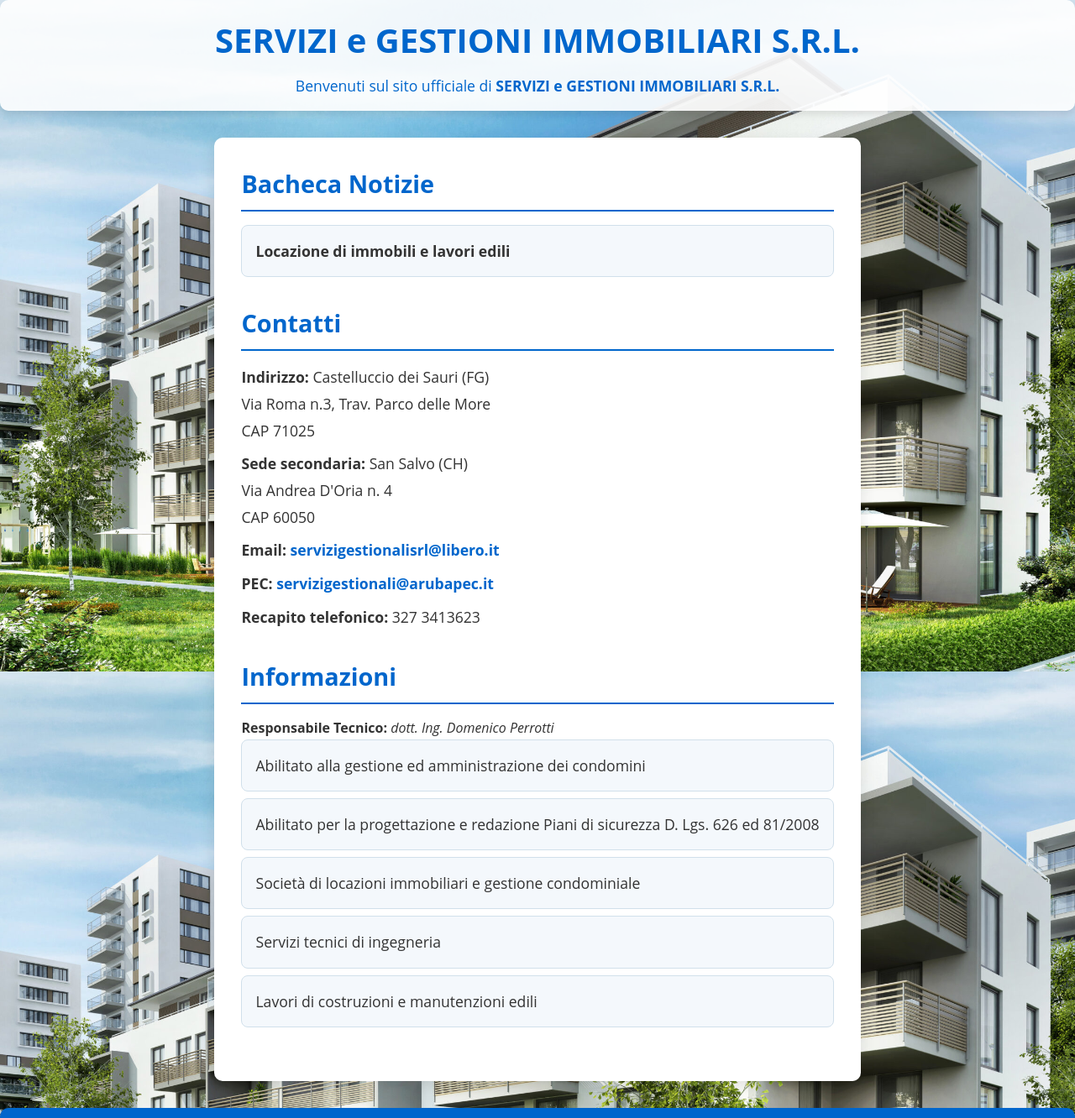
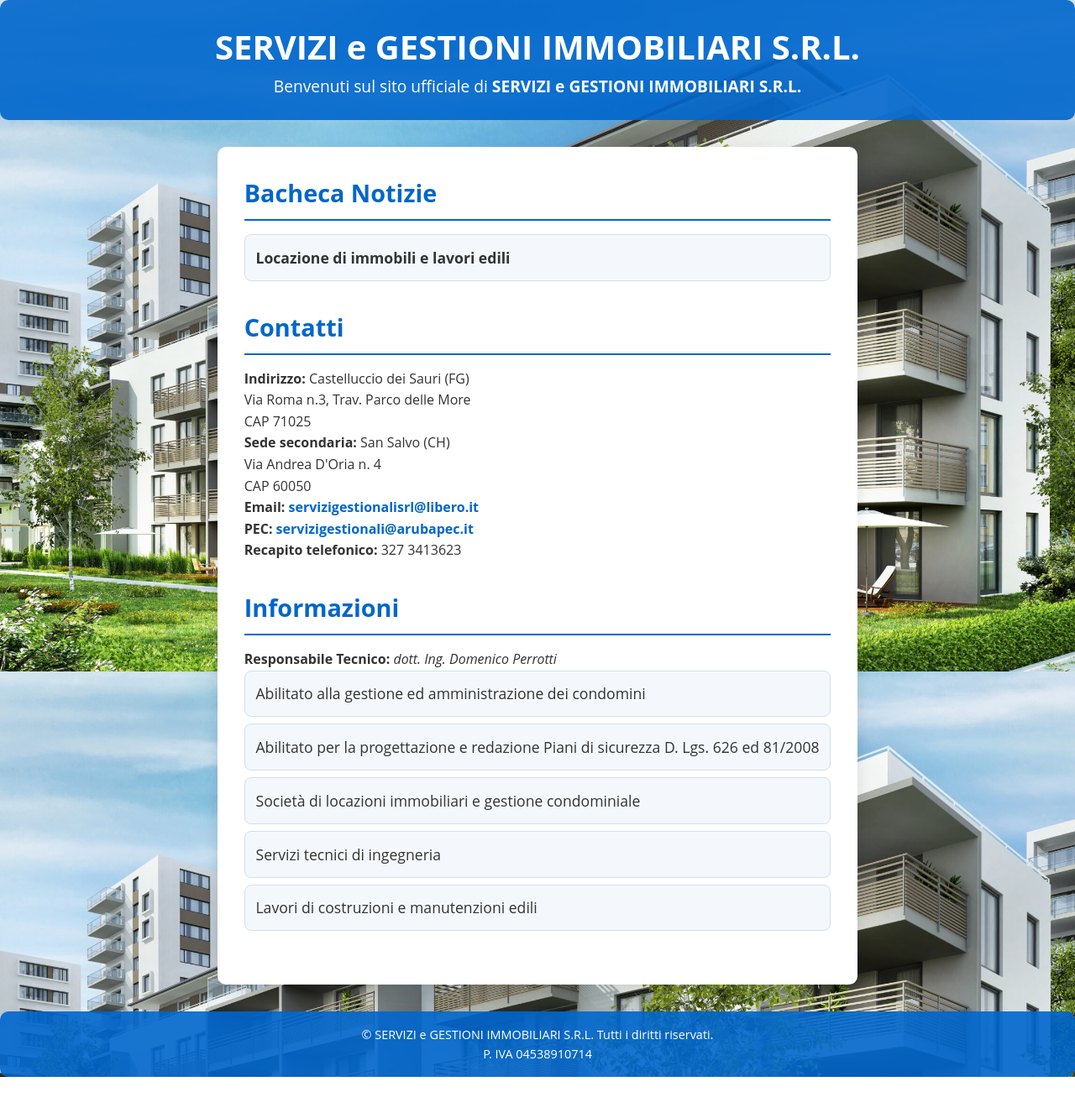
Before and after one commit to DomenicoPe/SERVIZI-e-GESTIONI-IMMOBILIARI-SRL, a plain HTML site: page index.html in a window 1280 px wide. Shown: the top 1332 px of the page at 84% size. After the commit the page ends 1283 px from the top, so only its background shows below. Drawn offline with Linux system fonts and the light colour scheme.

Commit message:
CSS edited

```diff
--- a/styles.css
+++ b/styles.css
@@ -11,42 +11,32 @@
     display: flex;
     flex-direction: column;
     min-height: 100vh;
-    background-image: url('background.jpg'); /* Sostituisci con il link dell'immagine */
+    background-image: url('background.jpg'); /* Assicurati che il file esista */
     background-size: cover;
     background-attachment: fixed;
     background-position: center;
     color: #333;
 }
 
-/* Header e testo iniziale */
-header {
-    background-color: rgba(0, 102, 204, 0.8); /* Aggiunto sfondo blu semi-trasparente */
-    color: #fff;
+/* Header e Footer */
+header, footer {
+    background-color: rgba(0, 102, 204, 0.9); /* Sfondo blu semi-trasparente */
+    color: white;
     text-align: center;
-    padding: 2rem 0;
-    box-shadow: 0 4px 8px rgba(0, 0, 0, 0.1);
+    padding: 1.5rem;
+    border-radius: 10px;
 }
 
 header h1 {
     font-size: 2.5rem;
-    margin-bottom: 0.5rem;
     font-weight: 700;
-    color: #0066cc;
 }
 
 header p {
-    font-size: 1.1rem;
-    color: #0066cc;
+    font-size: 1.2rem;
 }
 
-/* Opzioni per contrasto di testo */
-header, footer, main {
-    background-color: rgba(255, 255, 255, 0.9); /* Sfondo semi-trasparente per leggibilità */
-    border-radius: 10px;
-    padding: 1rem;
-}
-
-/* Stili principali */
+/* Contenuto principale */
 main {
     flex: 1;
     padding: 2rem;
@@ -57,10 +47,6 @@
     box-shadow: 0 6px 18px rgba(0, 0, 0, 0.1);
 }
 
-section {
-    margin-bottom: 2rem;
-}
-
 h2 {
     color: #0066cc;
     margin-bottom: 1rem;
@@ -69,6 +55,11 @@
     padding-bottom: 0.5rem;
 }
 
+section {
+    margin-bottom: 2rem;
+}
+
+/* Liste */
 ul {
     list-style-type: none;
     padding: 0;
@@ -76,7 +67,7 @@
 
 ul li {
     margin-bottom: 0.5rem;
-    padding: 1rem;
+    padding: 0.8rem;
     background-color: #f4f8fc;
     border: 1px solid #d1e0eb;
     border-radius: 8px;
@@ -84,33 +75,20 @@
     color: #333;
 }
 
-/* Stile dei contatti */
-#contatti p {
-    font-size: 1.1rem;
-    margin-bottom: 0.5rem;
-    line-height: 1.8;
-}
-
 /* Link Email */
-#contatti p a {
+#contatti a {
     color: #0066cc;
     font-weight: bold;
     text-decoration: none;
 }
 
-#contatti p a:hover {
+#contatti a:hover {
     text-decoration: underline;
 }
 
 /* Stili del footer */
 footer {
-    background-color: #0066cc;
-    color: #fff;
     text-align: center;
-    padding: 1.5rem 0;
+    padding: 1rem 0;
     font-size: 0.9rem;
 }
-
-footer p {
-    margin: 0.3rem 0;
-}
```
